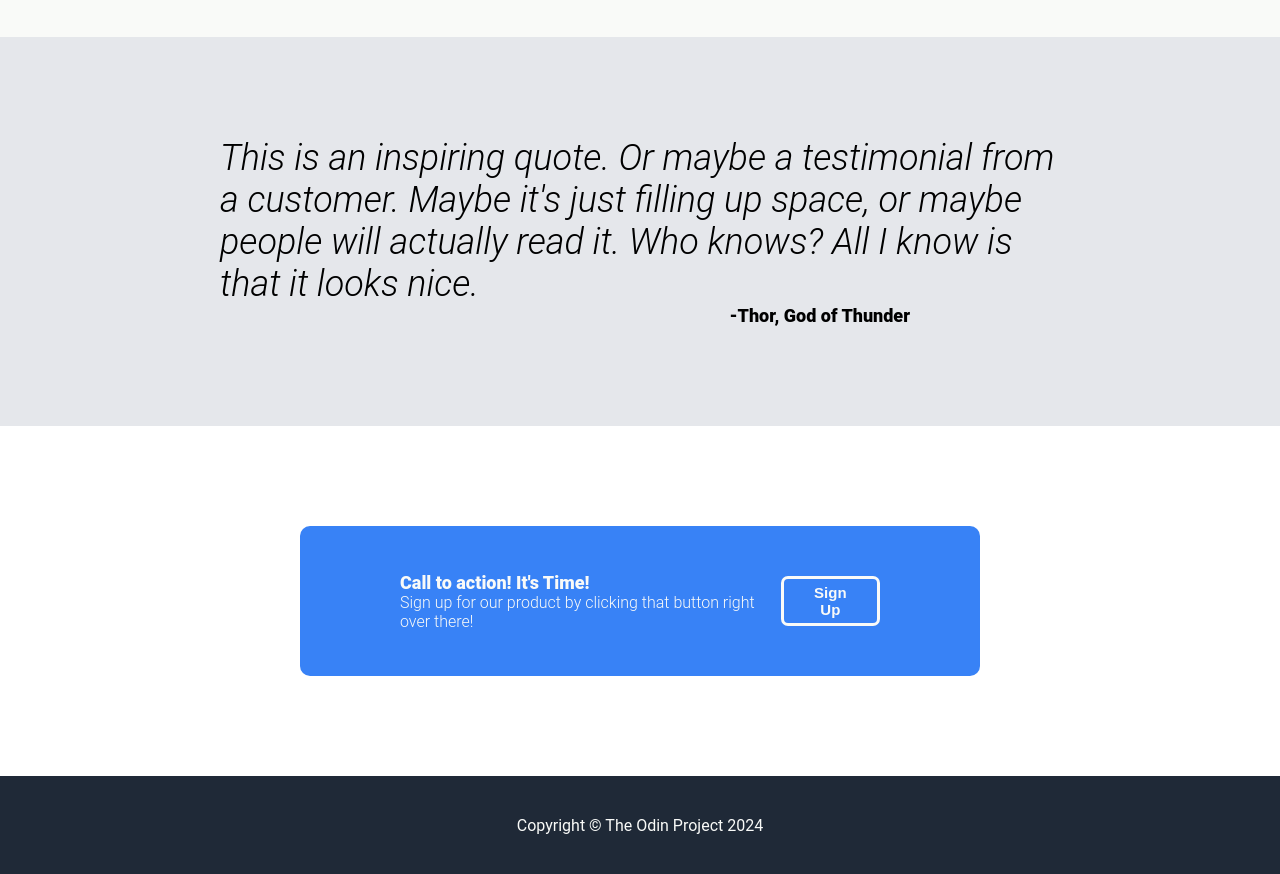
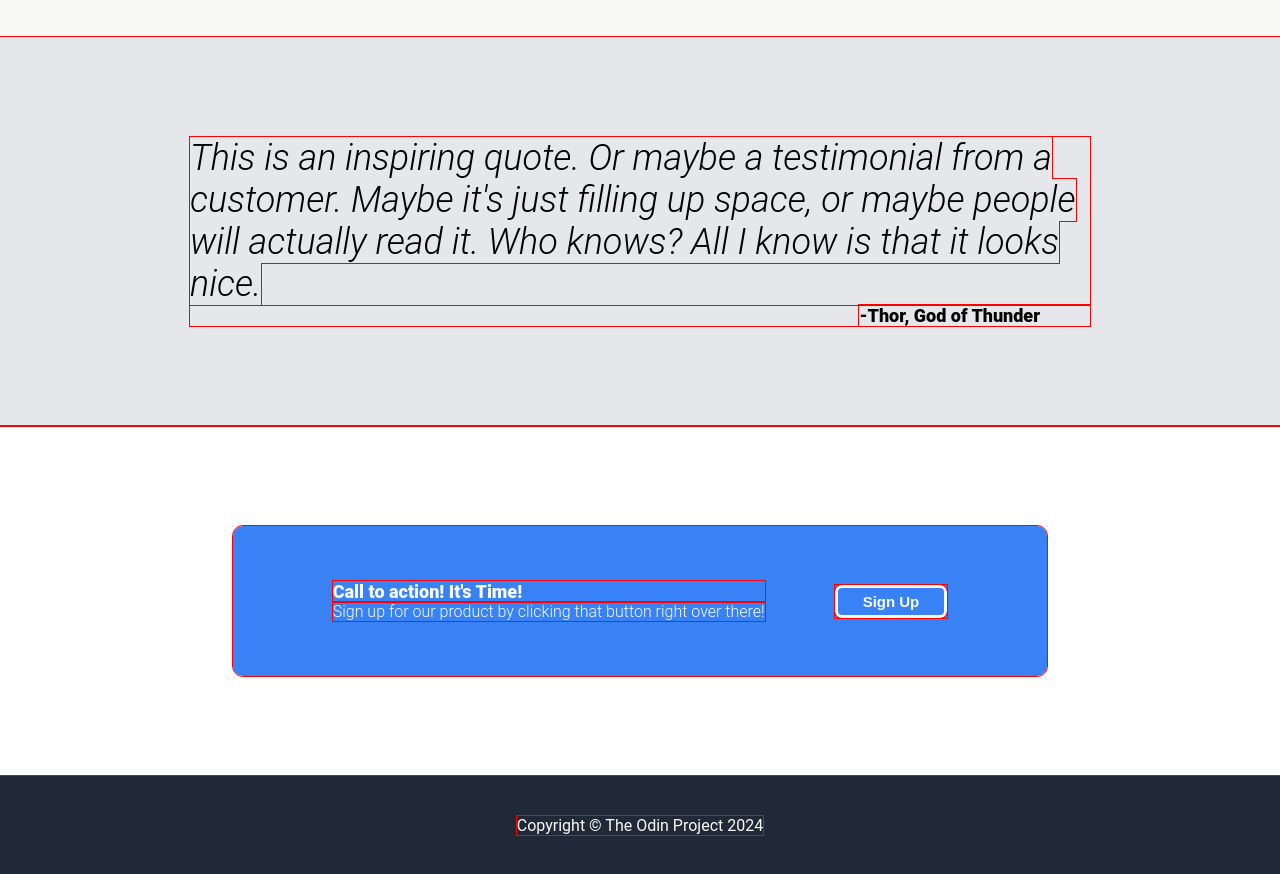
Before and after one commit to Rohith-Vim/odin-landing-page, a plain HTML site: page index.html in a window 1280 px wide. Shown: the part 920-1794 px from the top of the page. Drawn offline with Linux system fonts and the light colour scheme.

Commit message:
Partially fix issue with horizontal scaling
When the width of the webpage is reduced, items would horizontally
overflow. Fixed two sections where items were overflowing by changing
their width properties. These sections no longer overflow.

```diff
--- a/index.html
+++ b/index.html
@@ -71,9 +71,13 @@
 
     <div class="content_3">
 
-        <div class="content_3_quote"><em>This is an inspiring quote. Or maybe a testimonial from a customer. Maybe it's just filling up space, or maybe people will actually read it. Who knows? All I know is that it looks nice.</em></div>
+        <div class="content_3_container">
 
-        <div class="content_3_subtext">-Thor, God of Thunder</div>
+            <div class="content_3_quote"><em>This is an inspiring quote. Or maybe a testimonial from a customer. Maybe it's just filling up space, or maybe people will actually read it. Who knows? All I know is that it looks nice.</em></div>
+
+            <div class="content_3_subtext">-Thor, God of Thunder</div>
+
+        </div>
 
     </div>
 
--- a/styles.css
+++ b/styles.css
@@ -1,3 +1,8 @@
+* {
+    outline: solid 1px red;
+}
+
+
 body {
     display: flex;
     flex-direction: column;
@@ -7,10 +12,7 @@ body {
 
 /* Shared Styles */
 
-.content_1,
-.content_2,
-.content_3,
-.content_4 {
+.content_2 {
     display: flex;
     justify-content: space-between;
     align-items: center;
@@ -24,6 +26,7 @@ body {
     justify-content: space-between;
     align-items: center;
     padding: 15px 300px;
+    gap: 70px;
 }
 
 .content_left {
@@ -47,6 +50,9 @@ body {
 /* Content Section 1 Styles */
 
 .content_1 {
+    display: flex;
+    justify-content: space-evenly;
+    align-items: center;
     background-color: #1f2937;
     gap: 70px;
     padding: 100px 300px;
@@ -104,6 +110,7 @@ body {
     font-size: 36px;
     font-weight: 800;
     color: #1f2937;
+    text-align: center;
 }
 
 .content_2_box {
@@ -146,35 +153,48 @@ body {
 
 .content_3 {
     background-color: #E5E7EB;
+    padding: 100px 0;
+    display: flex;
+    justify-content: center;
+    align-items: center;
+}
+
+.content_3_container {
+    display: flex;
+    justify-content: center;
+    align-items: center;
     flex-direction: column;
-    padding: 100px 300px;
+    max-width: 900px;
 }
 
 .content_3_quote {
     font-size: 36px;
     font-weight: 300;
-    width: 840px;
 }
 
 .content_3_subtext {
-    align-self: flex-end;
-    padding-right: 70px;
     font-size: 18px;
     font-weight: 800;
+    align-self: flex-end;
+    padding-right: 50px;
 }
 
 /* Content Section 4 Styles */
 
 .content_4 {
-    padding: 100px 300px;
+    display: flex;
+    justify-content: center;
+    align-items: center;
+    padding: 100px 0;
 }
 
 .content_4_box {
     background-color: #3882F6;
-    width: 900px;
+    max-width: 900px;
     height: 150px;
     border-radius: 10px;
     padding: 0 100px;
+    gap: 70px;
     display: flex;
     justify-content: space-between;
     align-items: center;
@@ -182,6 +202,7 @@ body {
 
 .content_4_left {
     color: #F9FAF8;
+    min-width: 150px;
 }
 
 .content_4_subheading {
```
